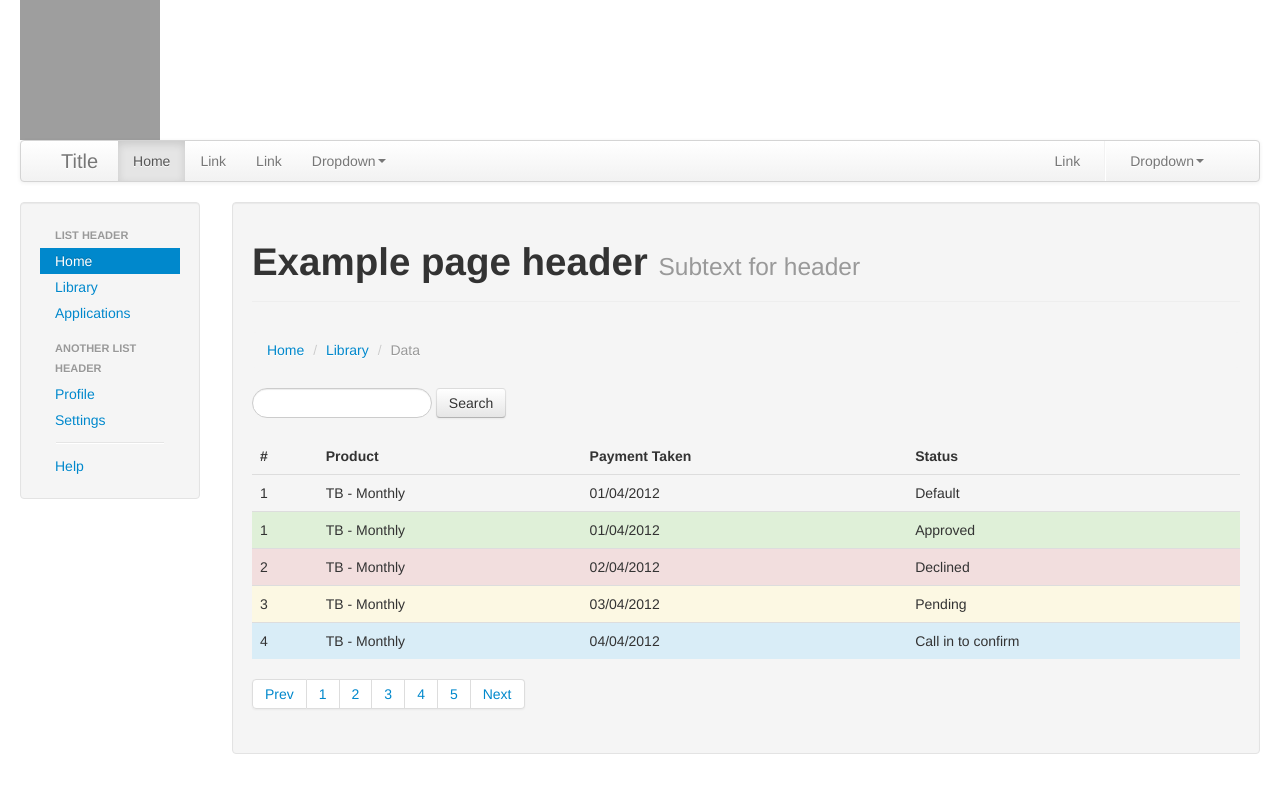
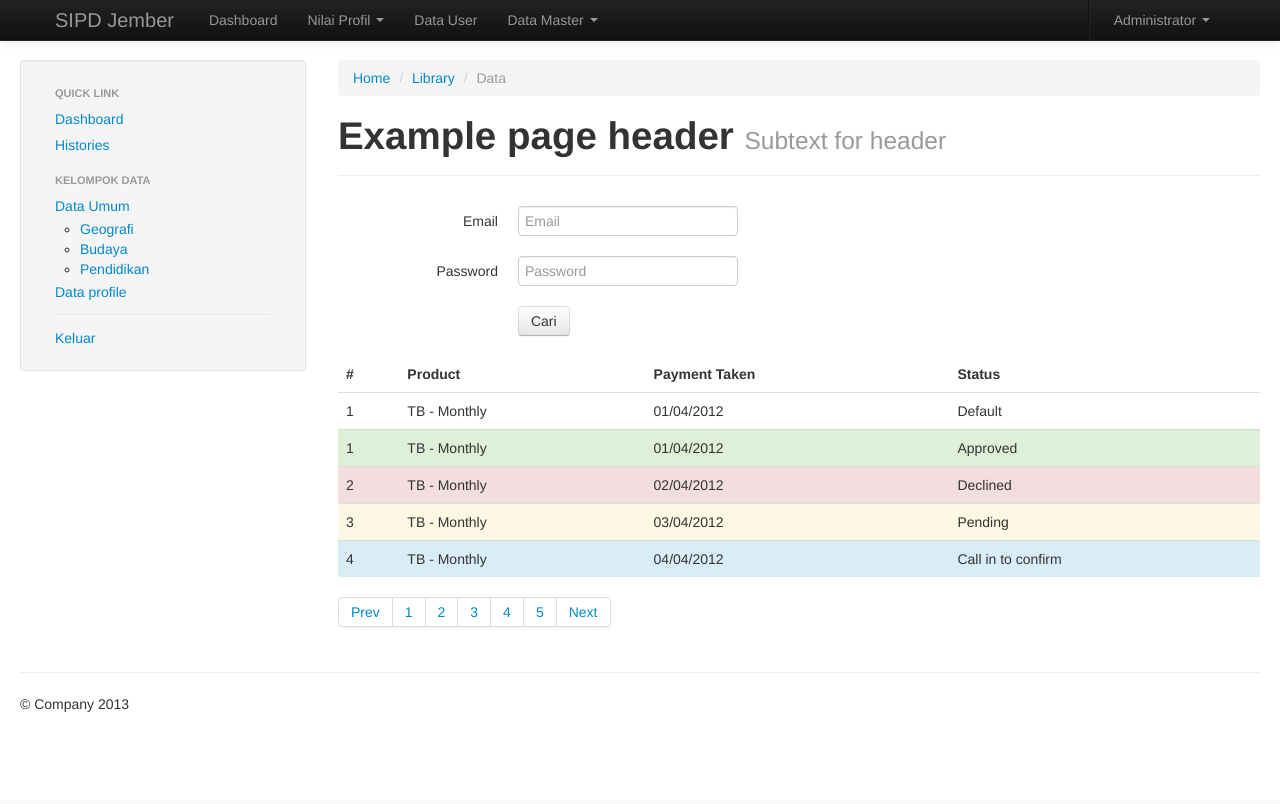
Before and after one commit to akbarbin/sipd_jember, a CodeIgniter app: page / in a window 1280 px wide. After the commit the page ends 712 px from the top, so only its background shows below. Run offline with CodeIgniter, Linux system fonts and the light colour scheme; data that the repository does not hold is empty; grey boxes are pictures that could not be loaded.

Commit message:
fixed template

```diff
--- a/application/controllers/dashboard.php
+++ b/application/controllers/dashboard.php
@@ -6,6 +6,7 @@ if (!defined('BASEPATH'))
 class Dashboard extends CI_Controller {
 
   public function index() {
+    $data = array();
     $this->load->view('layout/admin', $data);
   }
 
--- a/application/views/dashboard/index.php
+++ b/application/views/dashboard/index.php
@@ -1,8 +1,3 @@
-<div class="page-header">
-  <h1>
-    Example page header <small>Subtext for header</small>
-  </h1>
-</div>
 <ul class="breadcrumb">
   <li>
     <a href="#">Home</a> <span class="divider">/</span>
@@ -14,10 +9,30 @@
     Data
   </li>
 </ul>
-<form class="form-search">
-  <input class="input-medium search-query" type="text" /> <button type="submit" class="btn">Search</button>
-</form>
-<table class="table">
+<div class="page-header">
+  <h1>
+    Example page header <small>Subtext for header</small>
+  </h1>
+</div>
+<form class="form-horizontal">
+  <div class="control-group">
+    <label class="control-label" for="inputEmail">Email</label>
+    <div class="controls">
+      <input type="text" id="inputEmail" placeholder="Email">
+    </div>
+  </div>
+  <div class="control-group">
+    <label class="control-label" for="inputPassword">Password</label>
+    <div class="controls">
+      <input type="password" id="inputPassword" placeholder="Password">
+    </div>
+  </div>
+  <div class="control-group">
+    <div class="controls">
+      <button type="submit" class="btn">Cari</button>
+    </div>
+  </div>
+</form><table class="table">
   <thead>
     <tr>
       <th>
--- a/application/views/element/admin/footer.php
+++ b/application/views/element/admin/footer.php
@@ -1,4 +1,4 @@
-<div class="row-fluid">
-  <div class="span12">
-  </div>
-</div>
+<hr>
+<footer>
+  <p>&copy; Company 2013</p>
+</footer>
--- a/application/views/element/admin/header.php
+++ b/application/views/element/admin/header.php
@@ -1,5 +1,7 @@
 <div class="row-fluid">
   <div class="span12">
-    <img alt="140x140" src="http://lorempixel.com/140/140/" />
+    <div class="header">
+      <img class="logo" src="<?php echo base_url() ."webroot/img/logo.png"; ?>"/>
+    </div>
   </div>
 </div>
--- a/application/views/element/admin/sidebar.php
+++ b/application/views/element/admin/sidebar.php
@@ -1,28 +1,30 @@
 <ul class="nav nav-list">
   <li class="nav-header">
-    List header
-  </li>
-  <li class="active">
-    <a href="#">Home</a>
+    Quick Link
   </li>
   <li>
-    <a href="#">Library</a>
+    <a href="#">Dashboard</a>
   </li>
   <li>
-    <a href="#">Applications</a>
+    <a href="#">Histories</a>
   </li>
   <li class="nav-header">
-    Another list header
+    Kelompok Data
   </li>
   <li>
-    <a href="#">Profile</a>
+    <a href="#">Data Umum</a>
+    <ul>
+      <li><a href="">Geografi</a></li>
+      <li><a href="">Budaya</a></li>
+      <li><a href="">Pendidikan</a></li>
+    </ul>
   </li>
   <li>
-    <a href="#">Settings</a>
+    <a href="#">Data profile</a>
   </li>
   <li class="divider">
   </li>
   <li>
-    <a href="#">Help</a>
+    <a href="#">Keluar</a>
   </li>
 </ul>
--- a/application/views/element/admin/top_menu.php
+++ b/application/views/element/admin/top_menu.php
@@ -1,77 +1,57 @@
-<div class="row-fluid">
-  <div class="span12">
-    <div class="navbar">
+<div class="navbar navbar-inverse navbar-fixed-top">
   <div class="navbar-inner">
-        <div class="container-fluid">
-          <a data-target=".navbar-responsive-collapse" data-toggle="collapse" class="btn btn-navbar"><span class="icon-bar"></span><span class="icon-bar"></span><span class="icon-bar"></span></a> <a href="#" class="brand">Title</a>
-          <div class="nav-collapse collapse navbar-responsive-collapse">
+    <div class="container">
+      <button data-target=".nav-collapse" data-toggle="collapse" class="btn btn-navbar" type="button">
+        <span class="icon-bar"></span>
+        <span class="icon-bar"></span>
+        <span class="icon-bar"></span>
+      </button>
+      <a href="#" class="brand">SIPD Jember</a>
+      <div class="nav-collapse collapse">
         <ul class="nav">
-              <li class="active">
-                <a href="#">Home</a>
+          <li>
+            <a href="#">Dashboard</a>
+          </li>
+          <li class="dropdown">
+            <a data-toggle="dropdown" class="dropdown-toggle" href="#">Nilai Profil <b class="caret"></b></a>
+            <ul class="dropdown-menu">
+              <li><a href="#">Data Tabular</a></li>
+              <li><a href="#">Data Tabular Kecamatan</a></li>
+            </ul>
           </li>
           <li>
-                <a href="#">Link</a>
+            <a href="#contact">Data User</a>
+          </li>
+          <li class="dropdown">
+            <a data-toggle="dropdown" class="dropdown-toggle" href="#">Data Master <b class="caret"></b></a>
+            <ul class="dropdown-menu">
+              <li><a href="#">Data Satuan</a></li>
+              <li><a href="#">Data Kecamatan</a></li>
+            </ul>
+          </li>
+        </ul>
+        <ul class="nav pull-right">
+          <li class="divider-vertical">
+          </li>
+          <li class="dropdown">
+            <a data-toggle="dropdown" class="dropdown-toggle" href="#">Administrator <strong class="caret"></strong></a>
+            <ul class="dropdown-menu">
+              <li>
+                <a href="#">Edit Kontak</a>
               </li>
               <li>
-                <a href="#">Link</a>
-              </li>
-              <li class="dropdown">
-                <a data-toggle="dropdown" class="dropdown-toggle" href="#">Dropdown<strong class="caret"></strong></a>
-                <ul class="dropdown-menu">
-                  <li>
-                    <a href="#">Action</a>
-                  </li>
-                  <li>
-                    <a href="#">Another action</a>
-                  </li>
-                  <li>
-                    <a href="#">Something else here</a>
+                <a href="#">Ganti Password</a>
               </li>
               <li class="divider">
               </li>
-                  <li class="nav-header">
-                    Nav header
-                  </li>
               <li>
-                    <a href="#">Separated link</a>
-                  </li>
-                  <li>
-                    <a href="#">One more separated link</a>
+                <a href="#">Keluar</a>
               </li>
             </ul>
           </li>
         </ul>
-            <ul class="nav pull-right">
-              <li>
-                <a href="#">Link</a>
-              </li>
-              <li class="divider-vertical">
-              </li>
-              <li class="dropdown">
-                <a data-toggle="dropdown" class="dropdown-toggle" href="#">Dropdown<strong class="caret"></strong></a>
-                <ul class="dropdown-menu">
-                  <li>
-                    <a href="#">Action</a>
-                  </li>
-                  <li>
-                    <a href="#">Another action</a>
-                  </li>
-                  <li>
-                    <a href="#">Something else here</a>
-                  </li>
-                  <li class="divider">
-                  </li>
-                  <li>
-                    <a href="#">Separated link</a>
-                  </li>
-                </ul>
-              </li>
-            </ul>
-          </div>
-
-        </div>
-      </div>
 
       </div>
     </div>
   </div>
+</div>
--- a/application/views/layout/admin.php
+++ b/application/views/layout/admin.php
@@ -11,7 +11,8 @@
     echo css(array(
         'bootstrap.min',
         'bootstrap-responsive.min',
-          'style'
+        'style',
+        'admin'
     ));
     ?>
 
@@ -37,22 +38,22 @@
   </head>
 
   <body>
-    <div class="container-fluid">
-      <?php $this->load->view('element/admin/header'); ?>
+    <?php // $this->load->view('element/admin/header'); ?>
 
     <?php $this->load->view('element/admin/top_menu'); ?>
 
+    <div class="container-fluid">
       <div class="row-fluid">
-        <div class="span2 well">
+        <div class="span3 well">
           <?php $this->load->view('element/admin/sidebar'); ?>
         </div>
-        <div class="span10 well">
+        <div class="span9">
           <?php $this->load->view(isset($content) ? $content : $this->router->class . '/' . $this->router->method); ?>
         </div>
       </div>
 
       <?php $this->load->view('element/admin/footer'); ?>
+    </div>
 
-    </div>
   </body>
 </html>
--- /dev/null
+++ b/webroot/css/admin.css
@@ -0,0 +1,20 @@
+body {
+  padding-top: 60px;
+  padding-bottom: 40px;
+}
+.sidebar-nav {
+  padding: 9px 0;
+}
+
+.header{
+  margin: 10px 0;
+}
+
+@media (max-width: 980px) {
+  /* Enable use of floated navbar text */
+  .navbar-text.pull-right {
+    float: none;
+    padding-left: 5px;
+    padding-right: 5px;
+  }
+}
```
Also changed, not shown: application/controllers/welcome.php (deleted, +0 -30 lines), application/views/welcome_message.php (deleted, +0 -88 lines), webroot/img/logo.png (added). Lines whose indentation alone changed are shown as unchanged.
